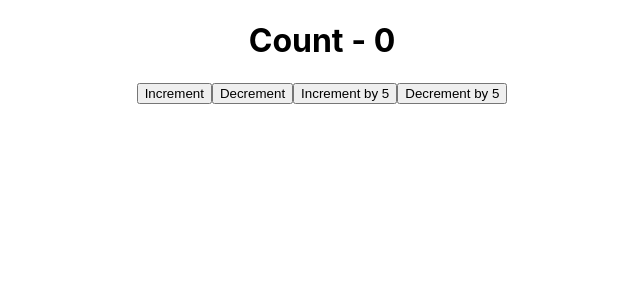
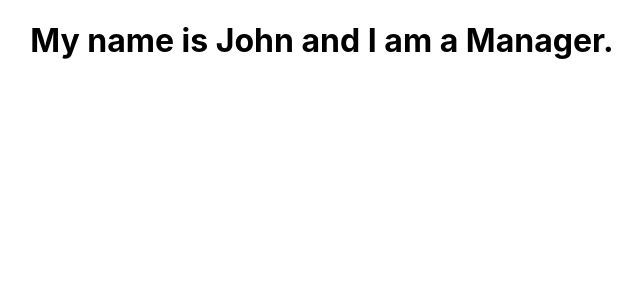
Before and after one commit to GeekShubhamRajput/react-js-learning, a React (Create React App) app: page / in a window 1280 px wide. Shown: the top 300 px of the page, without its empty margins (318-960 px from the left). Built offline with nearby package versions, Linux system fonts and the light colour scheme.

Commit message:
Destructuring props and state

```diff
--- a/src/App.js
+++ b/src/App.js
@@ -1,10 +1,10 @@
 import './App.css';
-import Counter from './components/Counter'
+import Greeting from "./components/Greeting"
 
 function App() {
   return (
     <div className="App">
-      <Counter />
+      <Greeting name="John" roleName="Manager" />
     </div>
   );
 }
--- /dev/null
+++ b/src/components/Greeting.js
@@ -0,0 +1,8 @@
+import React from 'react'
+
+
+const Greeting = ({name, roleName}) => {
+  return <h1>My name is {name} and I am a {roleName}.</h1>
+}
+
+export default Greeting
```
